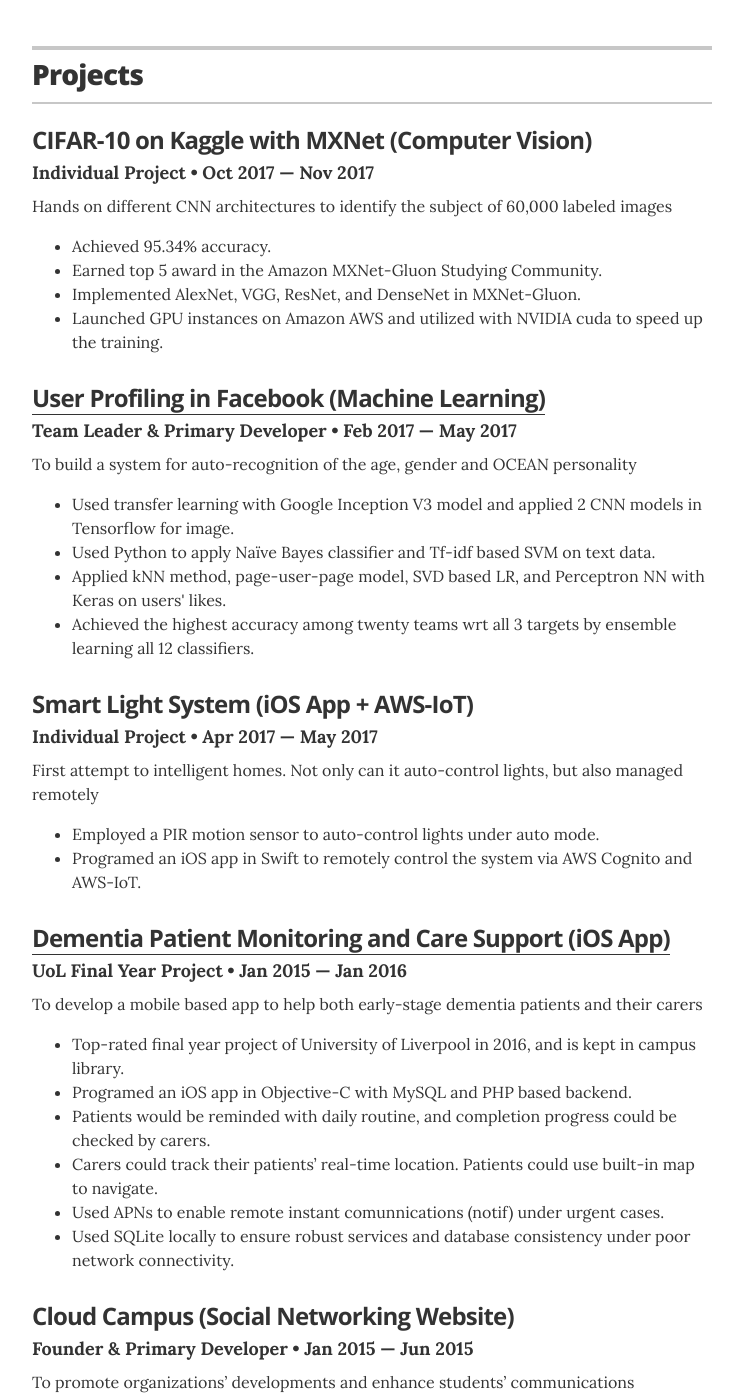
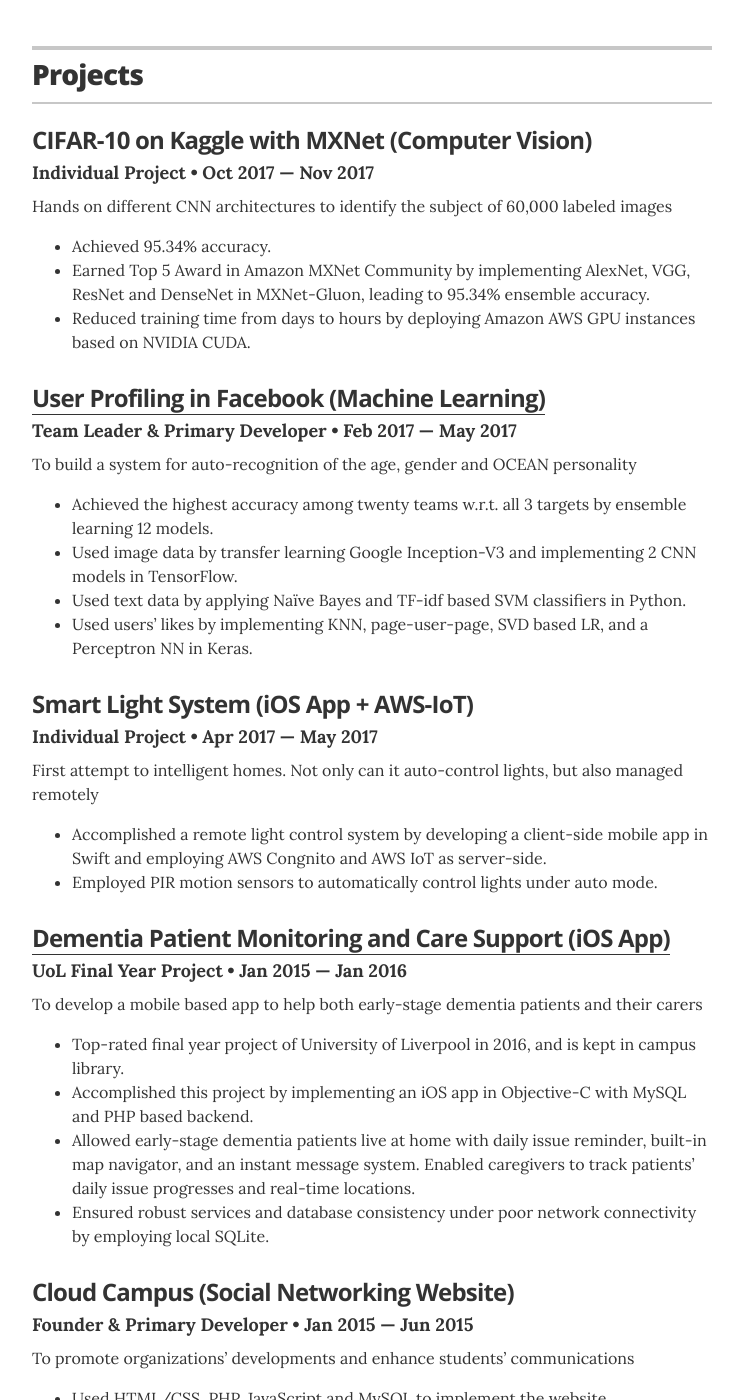
Before and after one commit to Yuyang105/Yuyang105.github.io, a Jekyll site: the page built from index.html, in a window 1280 px wide and 1400 px high, scrolled down 1383 px. Shown: the whole window, without its empty margins (268-1011 px from the left). Built offline with Jekyll 4.4.1, drawn with Linux system fonts in a browser that asks for light colours.

Commit message:
Update projects.yml

```diff
--- a/_data/projects.yml
+++ b/_data/projects.yml
@@ -6,7 +6,7 @@
   role: Individual Project
   duration: Oct 2017 &mdash; Nov 2017
   description: Hands on different CNN architectures to identify the subject of 60,000 labeled images
-  details: <ul class="resume-item-list"><li>Achieved 95.34% accuracy.</li><li>Earned top 5 award in the Amazon MXNet-Gluon Studying Community.</li><li>Implemented AlexNet, VGG, ResNet, and DenseNet in MXNet-Gluon.</li><li>Launched GPU instances on Amazon AWS and utilized with NVIDIA cuda to speed up the training.</li></ul>
+  details: <ul class="resume-item-list"><li>Achieved 95.34% accuracy.</li><li>Earned Top 5 Award in Amazon MXNet Community by implementing AlexNet, VGG, ResNet and DenseNet in MXNet-Gluon, leading to 95.34% ensemble accuracy.</li><li>Reduced training time from days to hours by deploying Amazon AWS GPU instances based on NVIDIA CUDA.</li></ul>
 
 # Facebook
 - project: User Profiling in Facebook (Machine Learning)
@@ -14,7 +14,7 @@
   duration: Feb 2017 &mdash; May 2017
   url: "file/Social_Media_Profiling_Report.pdf"
   description: To build a system for auto-recognition of the age, gender and OCEAN personality
-  details: <ul class="resume-item-list"><li>Used transfer learning with Google Inception V3 model and applied 2 CNN models in Tensorflow for image.</li><li>Used Python to apply Naïve Bayes classifier and Tf-idf based SVM on text data.</li><li>Applied kNN method, page-user-page model, SVD based LR, and Perceptron NN with Keras on users' likes.</li><li>Achieved the highest accuracy among twenty teams wrt all 3 targets by ensemble learning all 12 classifiers.</li></ul>
+  details: <ul class="resume-item-list"><li>Achieved the highest accuracy among twenty teams w.r.t. all 3 targets by ensemble learning 12 models.</li><li>Used image data by transfer learning Google Inception-V3 and implementing 2 CNN models in TensorFlow.</li><li>Used text data by applying Naïve Bayes and TF-idf based SVM classifiers in Python.</li><li>Used users’ likes by implementing KNN, page-user-page, SVD based LR, and a Perceptron NN in Keras.</li></ul>
 
 # Smart Light
 - project: Smart Light System (iOS App + AWS-IoT)
@@ -22,7 +22,7 @@
   duration: Apr 2017 &mdash; May 2017
   # url: "#"
   description: First attempt to intelligent homes. Not only can it auto-control lights, but also managed remotely
-  details: <ul class="resume-item-list"><li>Employed a PIR motion sensor to auto-control lights under auto mode.</li><li>Programed an iOS app in Swift to remotely control the system via AWS Cognito and AWS-IoT.</li></ul>
+  details: <ul class="resume-item-list"><li>Accomplished a remote light control system by developing a client-side mobile app in Swift and employing AWS Congnito and AWS IoT as server-side.</li><li>Employed PIR motion sensors to automatically control lights under auto mode.</li></ul>
 
 # Dementia Care
 - project: Dementia Patient Monitoring and Care Support (iOS App)
@@ -30,7 +30,7 @@
   duration: Jan 2015 &mdash; Jan 2016
   url: "https://github.com/Yuyang105/DementiaCare/"
   description: To develop a mobile based app to help both early-stage dementia patients and their carers
-  details: <ul class="resume-item-list"><li>Top-rated final year project of University of Liverpool in 2016, and is kept in campus library.</li><li>Programed an iOS app in Objective-C with MySQL and PHP based backend.</li><li>Patients would be reminded with daily routine, and completion progress could be checked by carers.</li><li>Carers could track their patients’ real-time location. Patients could use built-in map to navigate.</li><li>Used APNs to enable remote instant comunnications (notif) under urgent cases.</li><li>Used SQLite locally to ensure robust services and database consistency under poor network connectivity.</li></ul>
+  details: <ul class="resume-item-list"><li>Top-rated final year project of University of Liverpool in 2016, and is kept in campus library.</li><li>Accomplished this project by implementing an iOS app in Objective-C with MySQL and PHP based backend.</li><li>Allowed early-stage dementia patients live at home with daily issue reminder, built-in map navigator, and an instant message system. Enabled caregivers to track patients’ daily issue progresses and real-time locations.</li><li>Ensured robust services and database consistency under poor network connectivity by employing local SQLite.</li></ul>
 
   # Cloud Campus
 - project: Cloud Campus (Social Networking Website)
```
